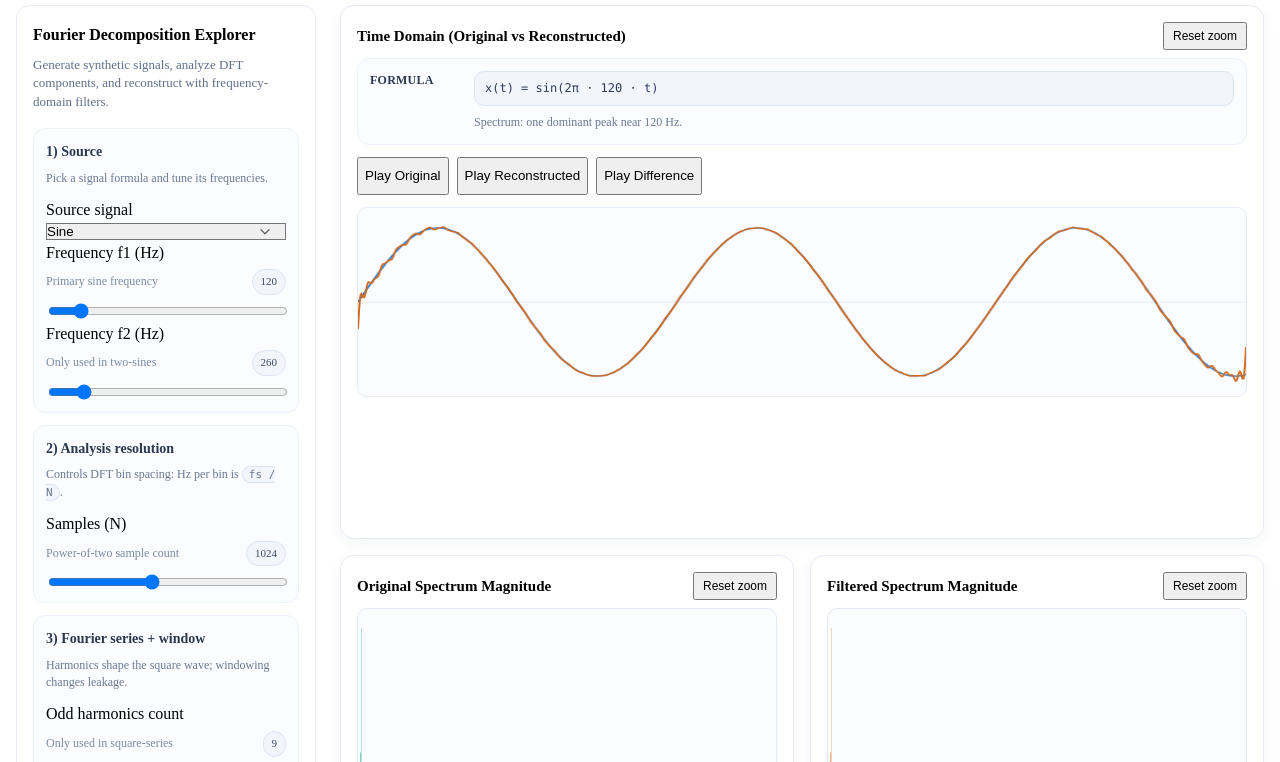
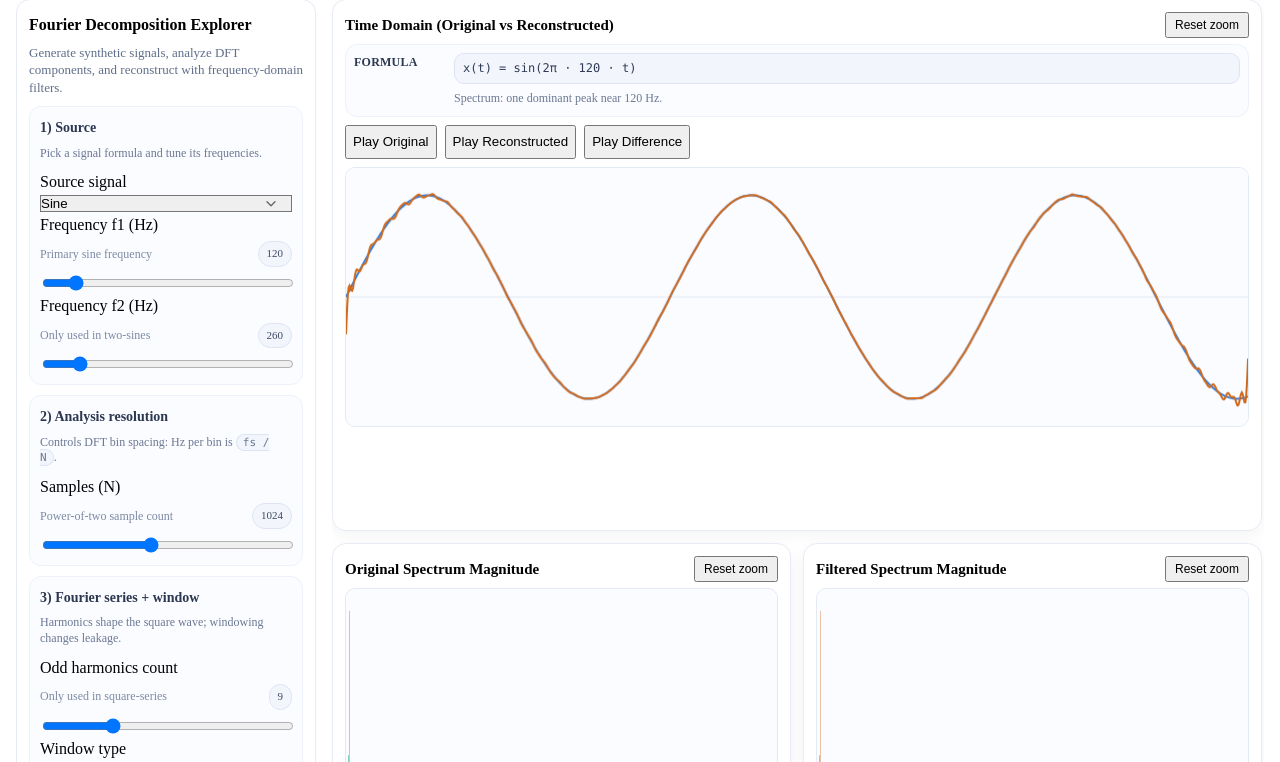
Before and after one commit to MariaHov/learn_fourier-explorer, a website built with Vite: page client/index.html in a window 1280 px wide. Shown: the part 59-821 px from the top of the page. Built offline with nearby package versions, Linux system fonts and the light colour scheme.

Commit message:
style: compact layout and remove analyze action button

```diff
--- a/client/app.js
+++ b/client/app.js
@@ -44,7 +44,6 @@ const els = {
   notchWidth: document.getElementById('notch-width'),
   notchWidthValue: document.getElementById('notch-width-value'),
   notchWidthHz: document.getElementById('notch-width-hz'),
-  analyze: document.getElementById('btn-analyze'),
   resetFilters: document.getElementById('btn-reset-filters'),
   playOriginal: document.getElementById('btn-play-original'),
   playReconstructed: document.getElementById('btn-play-reconstructed'),
@@ -1024,7 +1023,6 @@ function bindEvents() {
     analyze();
   });
 
-  els.analyze.addEventListener('click', analyze);
   els.resetFilters.addEventListener('click', resetFilters);
   els.playOriginal.addEventListener('click', () => {
     const raw = generateSignalRaw();
--- a/client/fourier-explorer.css
+++ b/client/fourier-explorer.css
@@ -2,6 +2,8 @@
   font-family: system-ui, -apple-system, "Segoe UI", Roboto, Helvetica, Arial, sans-serif;
   background: #f6f7fb;
   color: #232b3a;
+  min-height: 100vh;
+  overflow-x: hidden;
 }
 
 .bespoke .header,
@@ -11,14 +13,14 @@
 }
 
 .bespoke .header {
-  min-height: 64px;
-  padding: 16px 20px;
+  min-height: 58px;
+  padding: 12px 16px;
   border: 0;
   background: transparent;
 }
 
 .bespoke .header h1 {
-  font-size: 26px;
+  font-size: 24px;
   line-height: 1.2;
   font-weight: 700;
   margin: 0;
@@ -37,9 +39,9 @@
 .bespoke .main-layout {
   display: grid;
   grid-template-columns: 320px minmax(0, 1fr);
-  gap: 24px;
-  padding: 0 0 24px 0;
-  height: auto;
+  gap: 16px;
+  padding: 0 0 12px 0;
+  align-items: start;
 }
 
 .bespoke .sidebar {
@@ -57,18 +59,18 @@
 }
 
 .bespoke .controls-card {
-  padding: 16px;
+  padding: 12px;
 }
 
 .bespoke .controls-card h2 {
   font-size: 16px;
-  margin: 0 0 8px 0;
+  margin: 0 0 6px 0;
 }
 
 .bespoke .controls-intro {
-  margin: 0 0 16px 0;
+  margin: 0 0 10px 0;
   font-size: 13px;
-  line-height: 1.45;
+  line-height: 1.35;
   color: #5f6e8a;
 }
 
@@ -80,17 +82,17 @@
 }
 
 .bespoke .control-group {
-  padding: 12px 12px 10px;
-  margin: 0 0 12px 0;
+  padding: 10px;
+  margin: 0 0 10px 0;
   border: 1px solid #edf1fa;
   background: #fbfcff;
   border-radius: 12px;
 }
 
 .bespoke .control-group-help {
-  margin: 0 0 10px 0;
+  margin: 0 0 8px 0;
   font-size: 12px;
-  line-height: 1.45;
+  line-height: 1.3;
   color: #6b7892;
 }
 
@@ -104,7 +106,7 @@
 }
 
 .bespoke .control-field {
-  margin: 0 0 12px 0;
+  margin: 0 0 9px 0;
 }
 
 .bespoke .tag-muted {
@@ -184,7 +186,7 @@
   display: flex;
   align-items: center;
   gap: 8px;
-  margin: 8px 0 12px;
+  margin: 6px 0 9px;
   color: #41506f;
 }
 
@@ -193,7 +195,7 @@
 }
 
 .bespoke .controls-actions {
-  margin-top: 16px;
+  margin-top: 10px;
   display: grid;
   grid-template-columns: 1fr;
   gap: 8px;
@@ -211,19 +213,19 @@
 .bespoke .viz-grid {
   display: grid;
   grid-template-columns: repeat(2, minmax(0, 1fr));
-  gap: 16px;
+  gap: 12px;
   padding: 0;
   overflow: visible;
 }
 
 .bespoke .panel,
 .bespoke .components-card {
-  padding: 16px;
+  padding: 12px;
 }
 
 .bespoke .panel h2,
 .bespoke .components-card h3 {
-  margin: 0 0 10px 0;
+  margin: 0 0 6px 0;
   font-size: 15px;
   font-weight: 700;
 }
@@ -232,8 +234,8 @@
   display: flex;
   align-items: center;
   justify-content: space-between;
-  gap: 12px;
-  margin-bottom: 8px;
+  gap: 8px;
+  margin-bottom: 6px;
 }
 
 .bespoke .plot-header h2 {
@@ -241,7 +243,7 @@
 }
 
 .bespoke .plot-reset-btn {
-  min-height: 28px;
+  min-height: 26px;
   font-size: 12px;
   padding: 4px 8px;
 }
@@ -275,9 +277,9 @@
 .bespoke .formula-panel {
   display: grid;
   grid-template-columns: 92px 1fr;
-  gap: 12px;
-  padding: 12px;
-  margin: 0 0 12px 0;
+  gap: 8px;
+  padding: 8px;
+  margin: 0 0 8px 0;
   border: 1px solid #edf1fa;
   background: #fbfcff;
   border-radius: 12px;
@@ -304,8 +306,8 @@
   background: #f2f5fc;
   border: 1px solid #dde5f4;
   border-radius: 10px;
-  padding: 8px 10px;
-  margin: 0 0 8px 0;
+  padding: 6px 8px;
+  margin: 0 0 6px 0;
   overflow-x: auto;
 }
 
@@ -318,11 +320,11 @@
   display: flex;
   flex-wrap: wrap;
   gap: 8px;
-  margin: 0 0 12px 0;
+  margin: 0 0 8px 0;
 }
 
 .bespoke .audio-controls .button {
-  min-height: 38px;
+  min-height: 34px;
   flex: 0 0 auto;
 }
 
@@ -335,7 +337,7 @@
 }
 
 .bespoke .components-note {
-  margin: 0 0 10px 0;
+  margin: 0 0 8px 0;
   font-size: 13px;
   color: #5f6e8a;
 }
@@ -351,11 +353,34 @@
 .bespoke canvas {
   width: 100%;
   max-width: 100%;
-  height: 190px;
+  height: 220px;
   display: block;
   border: 1px solid #e4e9f6;
   border-radius: 10px;
   background: #fbfcff;
+}
+
+.bespoke .panel-time canvas {
+  height: 260px;
+}
+
+@media (min-width: 901px) {
+  .bespoke .main-layout {
+    height: calc(100vh - 74px);
+    overflow: hidden;
+  }
+
+  .bespoke .sidebar {
+    height: 100%;
+    overflow-y: auto;
+    padding-right: 4px;
+  }
+
+  .bespoke .content-area {
+    height: 100%;
+    overflow-y: auto;
+    padding-right: 2px;
+  }
 }
 
 .bespoke .help-dialog {
@@ -386,6 +411,15 @@
   .bespoke .main-layout {
     grid-template-columns: 1fr;
     gap: 16px;
+    height: auto;
+    overflow: visible;
+  }
+
+  .bespoke .sidebar,
+  .bespoke .content-area {
+    height: auto;
+    overflow: visible;
+    padding-right: 0;
   }
 
   .bespoke .viz-grid {
@@ -402,6 +436,10 @@
   }
 
   .bespoke canvas {
-    height: 170px;
+    height: 180px;
+  }
+
+  .bespoke .panel-time canvas {
+    height: 210px;
   }
 }
--- a/client/index.html
+++ b/client/index.html
@@ -145,7 +145,6 @@
         </div>
 
         <div class="row controls-actions">
-          <button id="btn-analyze" class="button button-primary">Analyze</button>
           <button id="btn-reset-filters" class="button button-secondary">Reset Filters</button>
         </div>
       </section>
```
